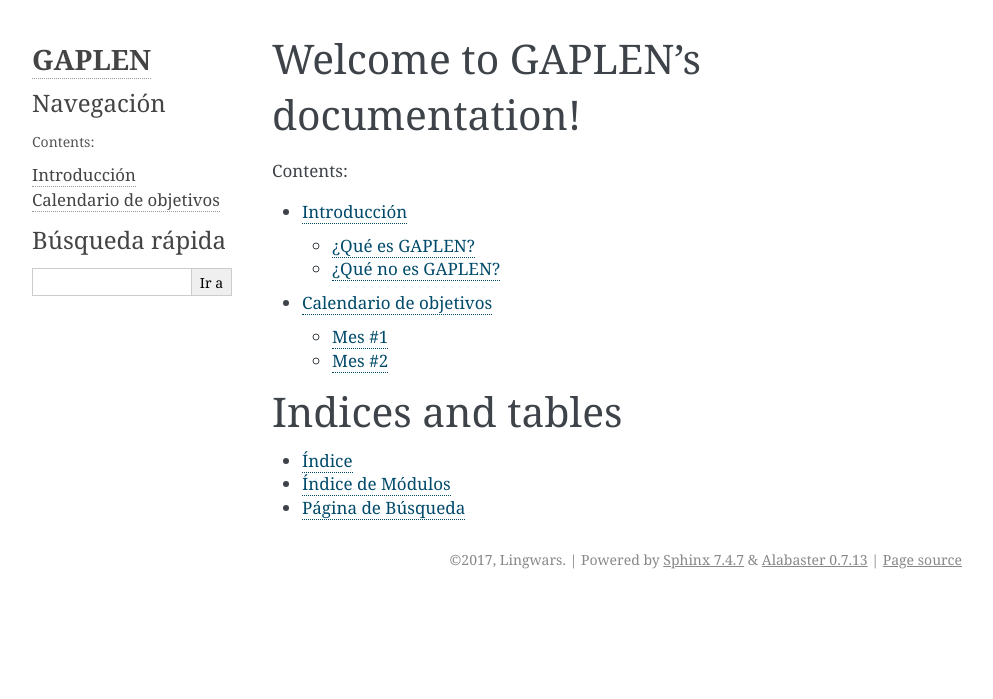
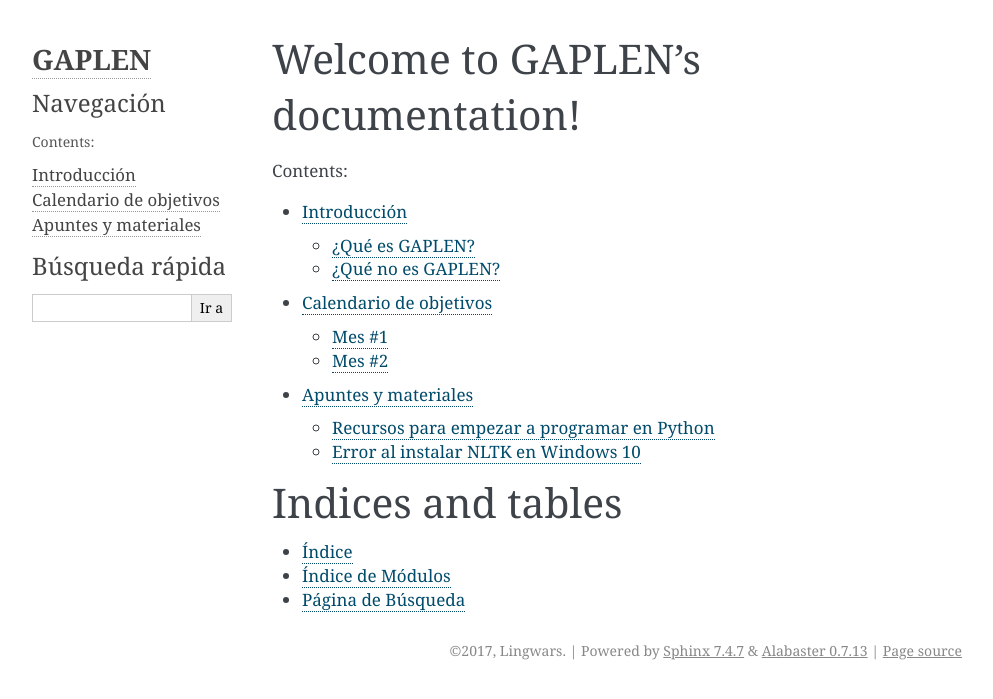
Before and after one commit to Lingwars/GAPLEN, a Sphinx documentation site: the page built from docs/index.rst, in a window 1280 px wide. Shown: the top 699 px of the page, without its empty margins (148-1141 px from the left). Built offline with Sphinx 7.4.7, drawn with Linux system fonts in a browser that asks for light colours; some of the changed lines change nothing that is shown.

Commit message:
add materials section to docs

```diff
--- a/docs/index.rst
+++ b/docs/index.rst
@@ -12,6 +12,7 @@ Welcome to GAPLEN's documentation!
 
    introduction
    schedule
+   materials
 
 
 Indices and tables
--- /dev/null
+++ b/docs/materials.rst
@@ -0,0 +1,10 @@
+Apuntes y materiales
+====================
+
+Aquí encontrarás y apuntes materiales que te pueden ayudar a aprender sobre Python y NLTK.
+
+.. toctree::
+   :maxdepth: 1
+
+   materials/beginner_resources
+   materials/error-win10-install-nltk
--- /dev/null
+++ b/docs/materials/beginner_resources.rst
@@ -0,0 +1,59 @@
+Recursos para empezar a programar en Python
+===========================================
+
+¿Te has apuntado al grupo de aprendizaje de NLTK, pero nunca has programado antes y no sabes por dónde empezar? No te preocupes, aquí vas a encontrar unos enlaces que te van a ayudar.
+
+Con este documento no pretendemos ofrecer una lista completa de recursos sobre programación en general y Python en particular, sino un pequeño "track" después del que tendrás conocimientos básicos de Python y sabrás crear y ejecutar un script.
+
+En concreto, te recomendamos que sigas los siguientes pasos:
+
+#. **Aprende Python a nivel básico**
+	En teoría el libro oficial de NLTK está pensado para ser utilizado por gente que nunca ha programado en Python. En la práctica la lectura se te va a hacer más fácil si ya estás un poco familiarizado con este lenguaje. Para dar tus primeros pasos con Python, puedes seguir uno de los siguientes cursos online:
+
+	- `Learn Python`_ de Codecademy
+	- `Python 3 Tutorial`_ de SoloLearn
+
+	Los dos cursos contienen ejercicios interactivos y cubren más o menos los mismos temas, así que puedes probar los dos y seguir con el que más te guste. No es necesario que completes un curso entero: después de los 3-4 primeros módulos de cualquiera de los dos cursos ya puedes pasar al siguiente paso de este "track".
+
+	.. _Learn Python: https://www.codecademy.com/learn/learn-python
+	.. _Python 3 Tutorial: https://www.sololearn.com/Course/Python/
+
+#. **Familiarízate con la línea de comandos**
+
+	En cuanto empieces a programar por tu cuenta, vas a tener que aprender a manejarte con la línea de comandos. Puedes empezar por este breve `tutorial de Django Girls`_ que explica cómo navegar por tus archivos usando la línea de comandos.
+
+	.. _tutorial de Django Girls: https://tutorial.djangogirls.org/en/intro_to_command_line/
+
+
+#. **Instala Python**
+
+	Para poder utilizar Python lo tienes que tener instalado en tu ordenador. Hay diferentes maneras de hacerlo, pero te recomendamos que utilices `Anaconda`_, una distribución de Python que viene con muchos paquetes preinstalados, entre ellos NLTK.
+
+	Para instalar Anaconda y asegurarte de que se instaló correctamente, puedes seguir el tutorial `Anaconda Installation and Using Conda`_. De momento solo hace falta que lo veas hasta el minuto 5:20. También, al hacer la instalación, asegúrate de elegir la versión de Anaconda que viene con Python3 y no la de Python2.
+
+	.. _Anaconda: https://www.anaconda.com/download/
+	.. _Anaconda Installation and Using Conda: https://www.youtube.com/watch?v=YJC6ldI3hWk
+
+#. **Aprende a crear y ejecutar un script de Python**
+
+	¿Qué programa hay que utilizar para escribir código en Python? Teóricamente se puede hacer en un editor de texto estándar (como el Bloc de Notas de Windows), ya que al fin y al cabo el código no es más que texto. Sin embargo, es mucho más recomendable que te bajes un editor de texto avanzado, como puede ser, por ejemplo, `Sublime Text`_ o el `Notepad++`_.
+
+	Una vez que tengas tu script, vas a querer ejecutarlo. El tutorial `Creating Python Programs`_ te explica cómo hacerlo desde la línea de comandos.
+
+	También, si quieres, puedes aprender a ejecutar tus programas directamente en Sublime Text. Para ello tienes que seguir las instrucciones del tutorial `Running Python Code With SublimeREPL`_.
+
+	.. _Sublime Text: https://www.sublimetext.com/3
+	.. _Notepad++: https://notepad-plus-plus.org/download/v7.5.html
+	.. _Creating Python Programs: https://en.wikibooks.org/wiki/Python_Programming/Creating_Python_Programs
+	.. _Running Python Code With SublimeREPL: https://www.youtube.com/watch?v=wM2LbXCkLDI
+
+#. **Aprende a utilizar Jupyter Notebook**
+
+	Una herramienta a la que seguramente le daremos mucho uso en nuestro grupo de aprendizaje es `Jupyter Notebook`_.
+
+	Jupyter Notebook es una aplicación web que permite crear "cuadernos" con código Python, textos explicativos, gráficos y otros contenidos multimedia. Lo bueno de Jupyter es que el código se puede ejecutar directamente en el cuaderno. Jupyter viene incluido en Anaconda, así que si has realizado el paso 3, ya lo tienes en tu ordenador.
+
+	Para aprender a usar Jupyter te recomendamos el `Jupyter Notebook Tutorial`_.
+
+	.. _Jupyter Notebook: http://jupyter.org/
+	.. _Jupyter Notebook Tutorial: https://www.youtube.com/watch?v=HW29067qVWk
--- /dev/null
+++ b/docs/materials/error-win10-install-nltk.rst
@@ -0,0 +1,16 @@
+Error al instalar NLTK en Windows 10
+====================================
+
+Hemos detectado un pequeño error que salta al intentar instalar NLTK en Windows 10.
+
+Quizá te haya pasado esto: estás siguiendo al pie de la letra el libro de NLTK, te has instalado Python 3.6, te has descargado NLTK 3.4 y, cuando vas a ejecutar este último para instalarlo, ¡bam!, te sale este mensaje:
+
+  	.. code:: bash
+
+		Python version -32 required, which was not found in the registry
+
+y no te deja continuar.
+
+La solución está en usar pip (ya explicamos en el blog `cómo instalar pip`_) para instalar NLTK, que consiste simplemente en abrir el cmd y teclear: ``python -m pip install nltk``.
+
+.. _cómo instalar pip: http: //lingwars.github.io/blog/instalar-python-en-windows-7.html
```
